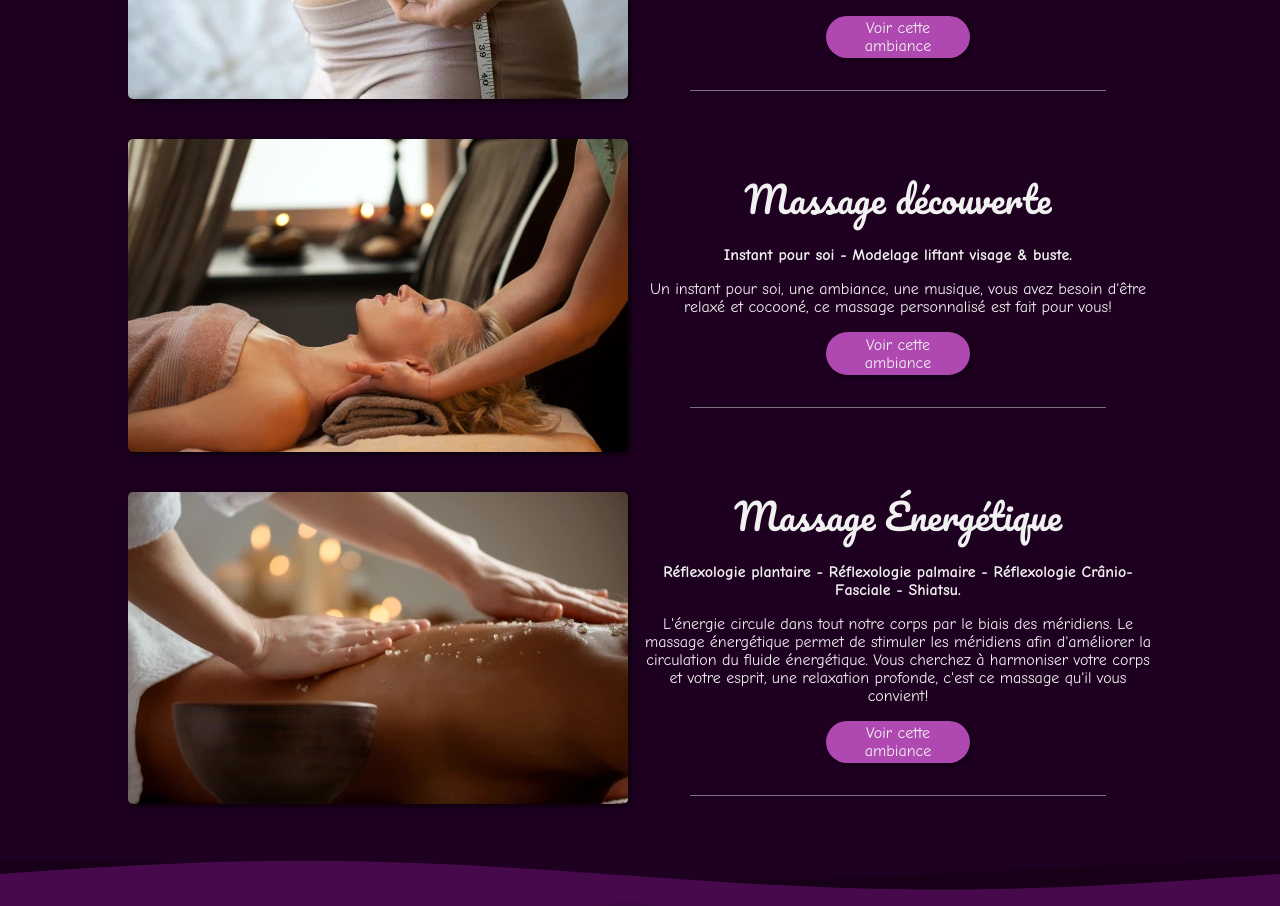
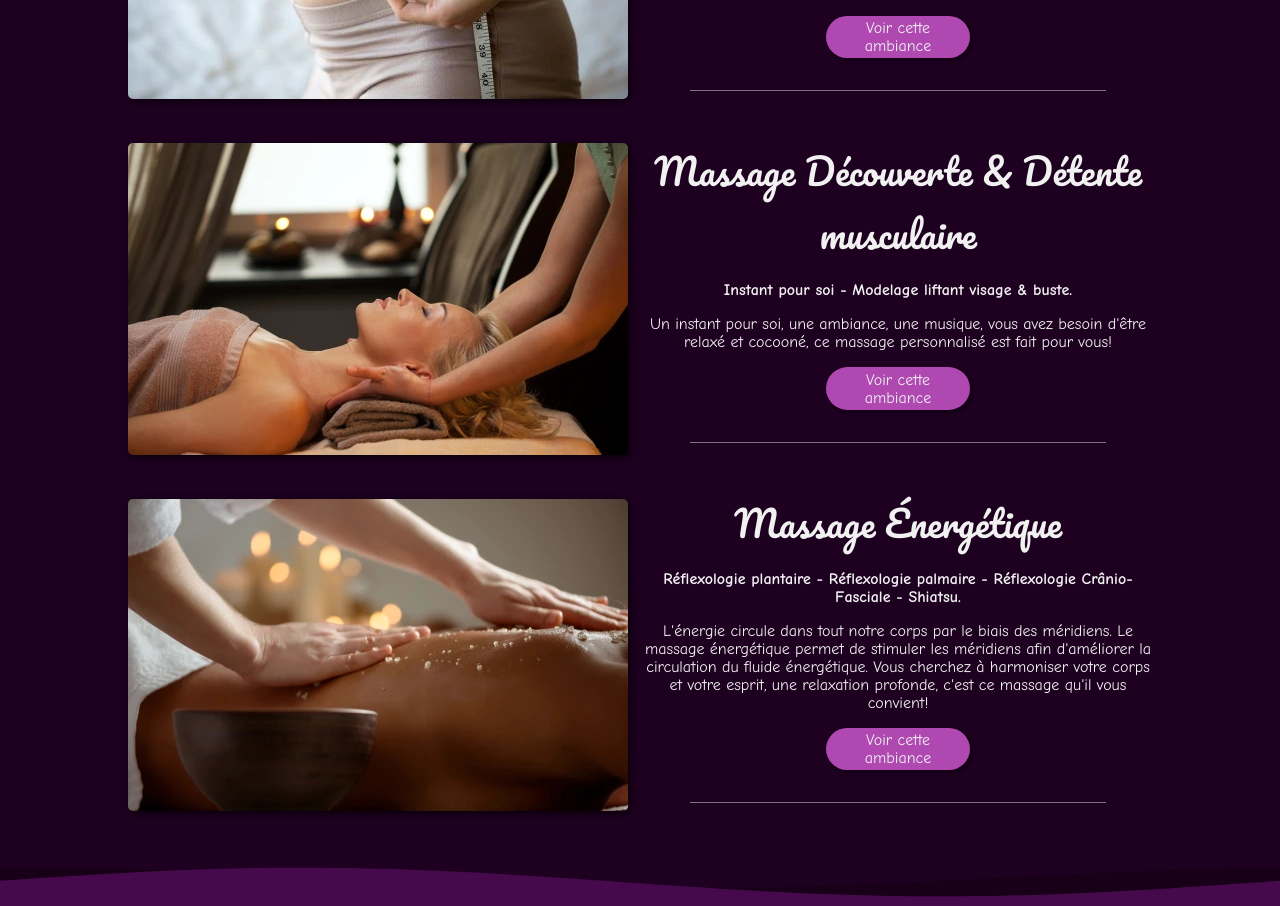
Before and after one commit to Sarah-Laurent/escale-bienetre, a Next.js app: page /service in a window 1280 px wide. Shown: the part 1560-2466 px from the top of the page. Built offline with nearby package versions, Linux system fonts and the light colour scheme; a web font is replaced by a local one.

Commit message:
Update data.js

```diff
--- a/app/data/data.js
+++ b/app/data/data.js
@@ -81,7 +81,7 @@ export const benefitsData = {
       },
       {
         id: 3,
-        title: "Massage découverte",
+        title: "Massage Découverte & Détente musculaire",
         intro: "Instant pour soi - Modelage  liftant visage & buste.",
         picture: {
           url: "https://www.freepik.com/free-photo/young-woman-relax-luxury-spa_5953915.htm",
@@ -223,7 +223,7 @@ export const benefitsData = {
     },
     // massage decouverte
     {
-      environment: "massage découverte",
+      environment: "Massage Découverte & Détente musculaire",
       massageId: 3,
       title: "Massage instant pour soi",
       intro:
@@ -238,7 +238,7 @@ export const benefitsData = {
       prices: { firstPrice: "30 min - 40€", secondPrice: "1h - 60€" },
     },
     {
-      environment: "massage découverte",
+      environment: "Massage Découverte & Détente musculaire",
       massageId: 3,
       title: "Modelage liftant visage & buste",
       intro: "Une parenthèse de douceur, les yeux fermés...",
@@ -403,12 +403,12 @@ export const pricesData = [
     ],
   },
   {
-    title: "Massage découverte",
+    title: "Massage Découverte & Détente musculaire",
     massages: [
       {
         massageId: 3,
         name: "Instant pour soi Modelage liftant visage & buste",
-        price: ["30 min - 40€", "1h - 60€"],
+        price: ["30 min - 40€","Forfait 3 séances 100€", "1h - 60€","Forfait 3 séances 150€"],
       },
     ],
   },
@@ -440,6 +440,6 @@ Je vous invite à venir découvrir mon espace cocooning, de profiter de mon savo
   info: `Séances sur rendez-vous
   du lundi au samedi de 9h à 19h.
 
-À mon domicile : 53 rue Simone Veil 73000 Bassens.
-Parking a proximité gratuit, accès bus ligne chrono  D (arrêt Gonrat)`,
+À mon cabinet: Novassens, Rue des Écoles 73000 Bassens (Accès ascenseur 3ême étage)
+Parking à proximité gratuit, accès bus ligne chrono  D (arrêt Gonrat)`,
 }
```
